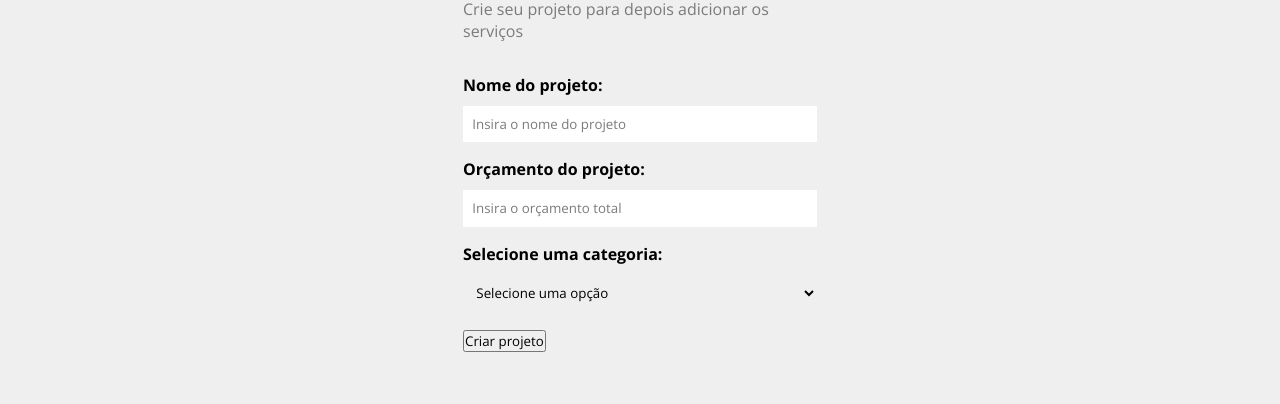
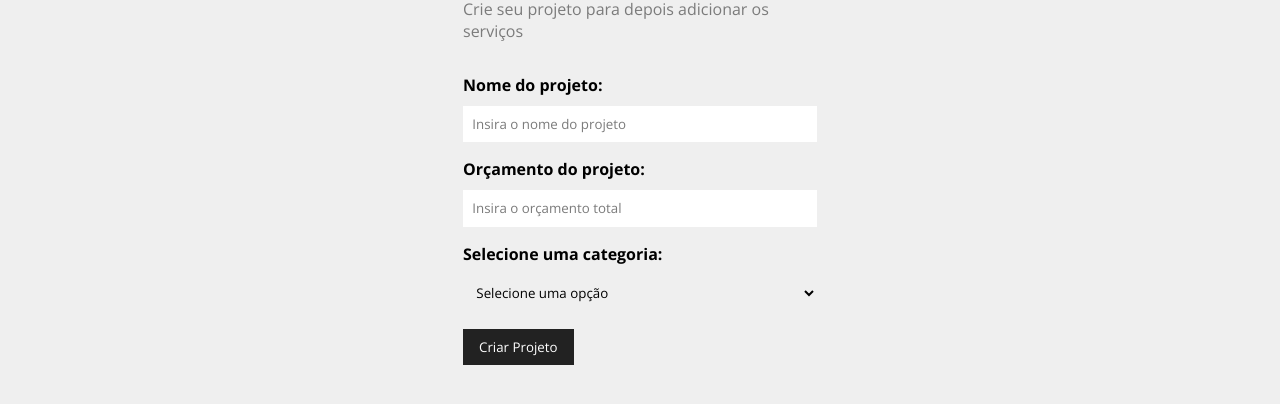
Before and after one commit to gstv1478/cost, a React (Create React App) app: page /newproject in a window 1280 px wide. Shown: the part 446-850 px from the top of the page. Built offline with nearby package versions, Linux system fonts and the light colour scheme; data requests are answered from the project's data file; the HTML template or start-up script is replaced by a standard one.

Commit message:
terceiro commit

```diff
--- /dev/null
+++ b/db.json
@@ -0,0 +1,106 @@
+{
+  "projects": [
+    {
+      "cost": 0,
+      "services": [],
+      "id": 1
+    },
+    {
+      "cost": 0,
+      "services": [],
+      "id": 2
+    },
+    {
+      "cost": 0,
+      "services": [],
+      "id": 3
+    },
+    {
+      "cost": 0,
+      "services": [
+        "infra"
+      ],
+      "id": 4
+    },
+    {
+      "cost": 0,
+      "services": [
+        "infra"
+      ],
+      "id": 5
+    },
+    {
+      "cost": 0,
+      "services": [
+        ""
+      ],
+      "id": 6
+    },
+    {
+      "id": 7
+    },
+    {
+      "cost": 0,
+      "services": [],
+      "id": 8
+    },
+    {
+      "cost": 0,
+      "services": [],
+      "id": 9
+    },
+    {
+      "cost": 0,
+      "services": [],
+      "id": 10
+    },
+    {
+      "cost": 0,
+      "services": [],
+      "id": 11
+    },
+    {
+      "name": "fábrica",
+      "budget": "12000",
+      "cost": 0,
+      "services": [],
+      "id": 12
+    },
+    {
+      "name": "Nova engine",
+      "budget": "152000",
+      "cost": 0,
+      "services": [],
+      "id": 13
+    },
+    {
+      "name": "teste3",
+      "budget": "10000",
+      "category": {
+        "id": "2",
+        "name": "Desenvolvimento"
+      },
+      "cost": 0,
+      "services": [],
+      "id": 14
+    }
+  ],
+  "categories": [
+    {
+      "id": 1,
+      "name": "Infra"
+    },
+    {
+      "id": 2,
+      "name": "Desenvolvimento"
+    },
+    {
+      "id": 3,
+      "name": "Design"
+    },
+    {
+      "id": 4,
+      "name": "Planejamento"
+    }
+  ]
+}
--- a/package.json
+++ b/package.json
@@ -18,6 +18,7 @@
   "scripts": {
     "start": "react-scripts start",
     "build": "react-scripts build",
+    "backend": "json-server --watch db.json --port 5000",
     "test": "react-scripts test",
     "eject": "react-scripts eject"
   },
--- a/src/components/form/Input.js
+++ b/src/components/form/Input.js
@@ -9,7 +9,7 @@ function Input({type, text, name, placeholder, handleOnChange, value}) {
             name={name}
             id={name}
             placeholder={placeholder}
-            OnChange={handleOnChange}
+            onChange={handleOnChange}
             value={value}
             />
         </div>
--- a/src/components/form/Select.js
+++ b/src/components/form/Select.js
@@ -4,9 +4,20 @@ function Select({text, name, options, handleOnChange, value}) {
     return(
         <div className={styles.form_control} >
             <label htmlFor={name}> {text}:</label>
-            <select name={name} id={name}>
-            <option>Selecione uma opção</option>
-            </select>
+            <select
+             name={name}
+             id={name}
+             onChange={handleOnChange}
+             value={value || ''}
+             >
+
+               <option>Selecione uma opção</option>
+                {options.map((option) => {
+                   return (<option value={option.id} key={option.id}>
+                        {option.name}
+                    </option>)
+})}
+                </select>
         </div>
     )
 }
--- /dev/null
+++ b/src/components/form/SubmitButton.js
@@ -0,0 +1,11 @@
+import styles from './SubmitButton.module.css'
+
+function SubmitButton({ text }) {
+    return(
+        <div>
+            <button className={styles.btn}>{text}</button>
+        </div>
+    )
+}
+
+export default SubmitButton
--- /dev/null
+++ b/src/components/form/SubmitButton.module.css
@@ -0,0 +1,13 @@
+.btn {
+    background-color: #222;
+    color: #fff;
+    padding: 0.7em 1.2em;
+    text-decoration: none;
+    transition: 0.5s;
+    cursor: pointer;
+    border: none;
+}
+
+.btn:hover {
+    color:#ffbb33
+}
--- a/src/components/layout/Navbar.js
+++ b/src/components/layout/Navbar.js
@@ -7,7 +7,7 @@ import logo from '../img/costs_logo.png'
 
 function Navbar() {
     return(
-      <nav class={styles.navbar}>
+      <nav className={styles.navbar}>
             <Container>
                 <Link to="/"><img src={logo} alt="Logo da Costs"/></Link>
                 <ul className={styles.list}>
--- a/src/components/pages/NewProject.js
+++ b/src/components/pages/NewProject.js
@@ -1,13 +1,38 @@
+import { useNavigate } from 'react-router-dom'
+
 import ProjectForm from "../project/ProjectForm"
 
 import styles from './NewProject.module.css'
 
 function NewProject() {
+    const navigate = useNavigate()
+
+    function createPost(project) {
+        //iniatilize cost e services
+        project.cost=0
+        project.services = []
+
+        fetch('http://localhost:5000/projects',{
+            method: 'POST',
+            headers: {
+                'Content-type': 'application/json',
+            },
+            body: JSON.stringify(project),
+        })
+          .then((resp) => resp.json())
+          .then((data) => {
+            console.log(data)
+            console.log('data')
+            //redirect
+            navigate('/projects', { message: 'Projeto criado com sucesso'})
+          })
+          .catch((err) => console.log(err))
+    }
     return (
         <div className={styles.newproject_container}>
             <h1>Criar Projeto</h1>
             <p>Crie seu projeto para depois adicionar os serviços</p>
-            <ProjectForm />
+            <ProjectForm handleSubmit={createPost} btnText="Criar Projeto"/>
         </div>
     )
 }
--- a/src/components/project/ProjectForm.js
+++ b/src/components/project/ProjectForm.js
@@ -1,27 +1,80 @@
+import {useState, useEffect} from 'react'
+
 import Input from '../form/Input'
 import Select from '../form/Select'
+import SubmitButton from '../form/SubmitButton'
+
 import styles from './ProjectForm.module.css'
 
-function ProjectForm() {
+function ProjectForm({handleSubmit, btnText, projectData}) {
+    const [categories, setCategories] = useState([])
+    const [project, setProject] = useState(projectData || {})
+
+    useEffect(() => {
+        fetch('http://localhost:5000/categories', {
+            method: 'GET',
+            headers: {
+                'Content-Type': 'application/json',
+            },
+        })
+        .then((resp) => resp.json())
+        .then((data) => {
+            setCategories(data)
+        })
+        .catch((err) => console.log(err))
+    },[])
+
+    const submit = (e) => {
+        e.preventDefault()
+        console.log(project)
+        console.log('submit')
+        handleSubmit(project)
+    }
+
+    function handleChange(e) {
+        setProject({ ...project, [e.target.name]: e.target.value})
+        console.log(project)
+        console.log('handle change')
+    }
+
+    function handleCategory(e) {
+        setProject({
+            ...project,
+            category: {
+                id: e.target.value,
+                name: e.target.options[e.target.selectedIndex].text,
+            },
+        })
+    }
+
     return(
-        <form className={styles.form}>
+        <form onSubmit={submit} className={styles.form}>
             <Input
                 type="text"
                 text="Nome do projeto"
                 name="name"
                 placeholder="Insira o nome do projeto"
+                handleOnChange={handleChange}
+                value={project.name ? project.name : ''}
            />
            <Input
                 type="number"
                 text="Orçamento do projeto"
                 name="budget"
                 placeholder="Insira o orçamento total"
+                handleOnChange={handleChange}
+                value={project.budget ? project.budget : '' }
            />
 
-            <Select name="category_id" text="Selecione uma categoria"/>
-            <div>
-                <input type="submit" value="Criar projeto" />
-            </div>
+            <Select
+            name="category_id"
+            text="Selecione uma categoria"
+            options={categories}
+            handleOnChange={handleCategory}
+            value={project.category ? project.category.id : ''}
+            />
+
+            <SubmitButton text={btnText}/>
         </form>
     )
 }
```
Also changed, not shown: 1 other file (tests, documents, lock files or other folders).
